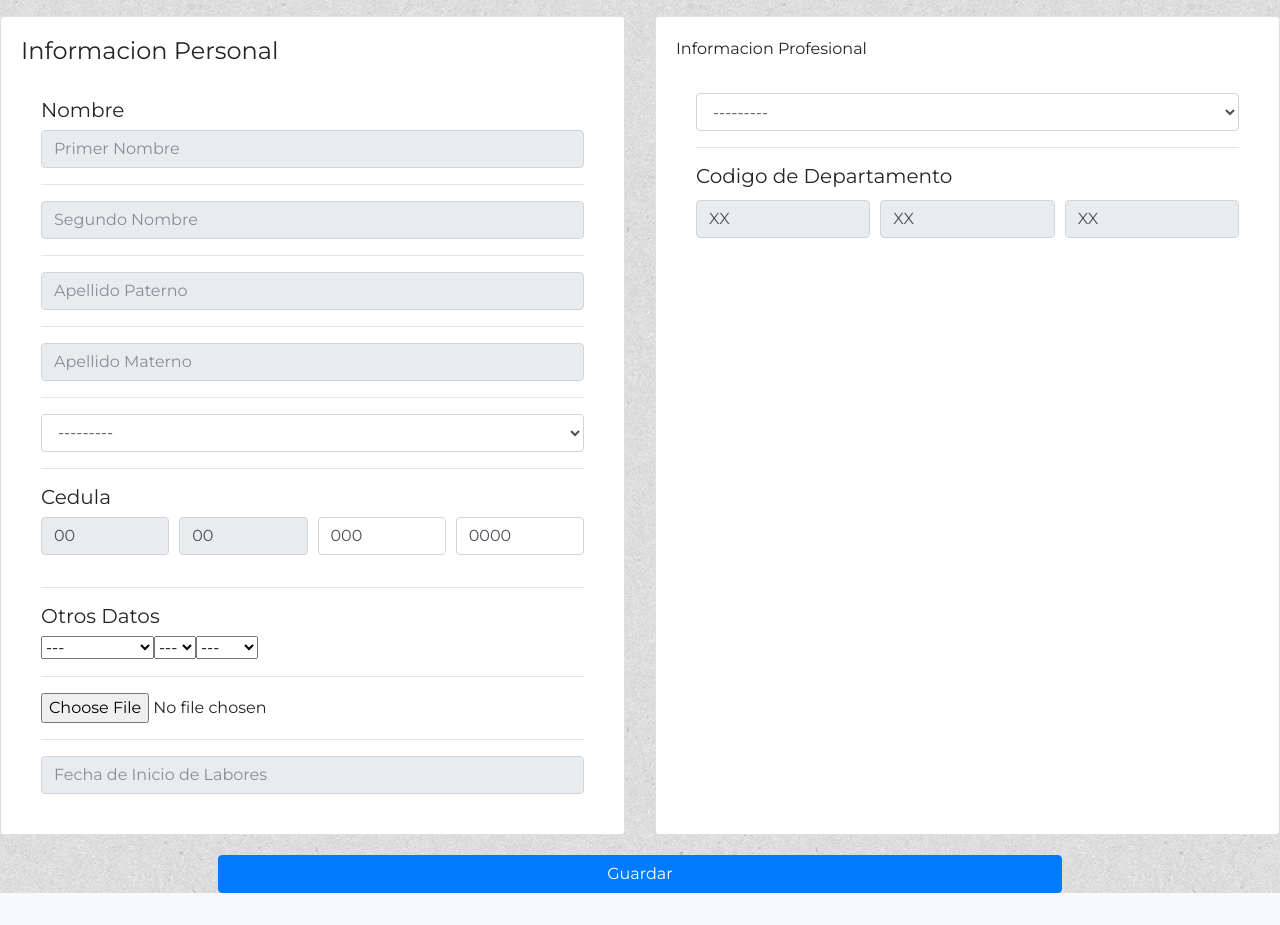
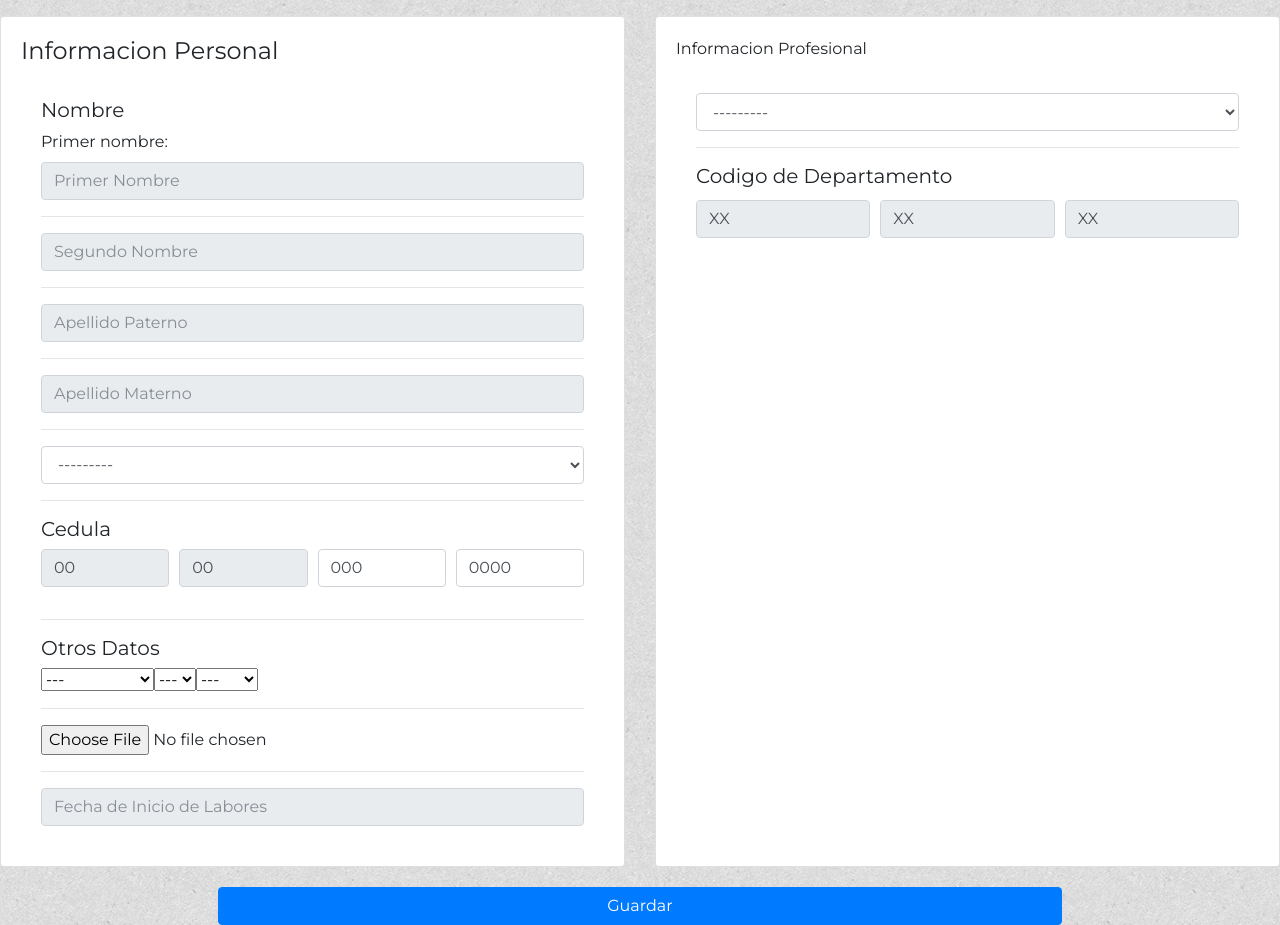
Before and after one commit to jlopez0591/SIGIA, a Django app: page /perfil/editar/ in a window 1280 px wide. Shown: the part 56-981 px from the top of the page. Before the commit the page ends 949 px from the top, so only its background shows below. Run offline with Django 3.2, Linux system fonts and the light colour scheme; the visitor is signed in with stand-in values (Sample User, id 1); data comes from the database, SQL or seed files in the repository; some libraries are stand-ins or nearby versions.

Commit message:
Ajustes a las actividades, dudas con el perfil de usuario.

```diff
--- a/actividades/templates/actividades/ponencia/crear.html
+++ b/actividades/templates/actividades/ponencia/crear.html
@@ -33,7 +33,6 @@
 {#                                </div>#}
 {#                                <hr/>#}
 {#                            {% endfor %}#}
-                        </div>
                         <button type="submit" class="btn btn-block btn-primary">Registrar Ponencia</button>
                     </form>
                 </div>
--- a/actividades/urls.py
+++ b/actividades/urls.py
@@ -29,56 +29,58 @@ urlpatterns = [
 
     # Investigacion
     url(r'^investigacion/crear/$', ActivityCreateView.as_view(model=Investigacion, form_class=InvestigacionForm,
-                                                              template_name='actividades/investigacion_create_form.html'),
+                                                              template_name='actividades/investigacion/crear.html'),
         name='crear-investigacion'),
     url(r'^investigacion/(?P<pk>[0-9]+)/editar/$',
         ActivityUpdateView.as_view(model=Investigacion, form_class=InvestigacionForm), name='actualizar-investigacion'),
 
     # Libro
     url(r'^libro/crear/$',
-        ActivityCreateView.as_view(model=Libro, form_class=LibroForm, template_name='libro/crear.html'),
+        ActivityCreateView.as_view(model=Libro, form_class=LibroForm, template_name='actividades/libro/crear.html'),
         name='crear-libro'),
     url(r'^libro/(?P<pk>[0-9]+)/editar/$', ActivityUpdateView.as_view(model=Libro, form_class=LibroForm),
         name='actualizar-libro'),
 
     # Conferencia
     url(r'^conferencia/crear/$', ActivityCreateView.as_view(model=Conferencia, form_class=ConferenciaForm,
-                                                            template_name='conferencia/crear.html'),
+                                                            template_name='actividades/conferencia/crear.html'),
         name='crear-conferencia'),
     url(r'^conferencia/(?P<pk>[0-9]+)/editar/$',
         ActivityUpdateView.as_view(model=Conferencia, form_class=ConferenciaForm), name='actualizar-conferencia'),
 
     # Ponencia
     url(r'^ponencia/crear/$',
-        ActivityCreateView.as_view(model=Ponencia, form_class=PonenciaForm, template_name='ponencia/crear.html'),
+        ActivityCreateView.as_view(model=Ponencia, form_class=PonenciaForm,
+                                   template_name='actividades/ponencia/crear.html'),
         name='crear-ponencia'),
     url(r'^ponencia/(?P<pk>[0-9]+)/editar/$', ActivityUpdateView.as_view(model=Ponencia, form_class=PonenciaForm),
         name='actualizar-ponencia'),
 
     # Proyecto
     url(r'^proyecto/crear/$',
-        ActivityCreateView.as_view(model=Proyecto, form_class=ProyectoForm, template_name='proyecto/crear.html'),
+        ActivityCreateView.as_view(model=Proyecto, form_class=ProyectoForm,
+                                   template_name='actividades/proyecto/crear.html'),
         name='crear-proyecto'),
     url(r'^proyecto/(?P<pk>[0-9]+)/editar/$', ActivityUpdateView.as_view(model=Proyecto, form_class=ProyectoForm),
         name='actualizar-proyecto'),
 
     # Premio
     url(r'^premio/crear/$',
-        ActivityCreateView.as_view(model=Premio, form_class=PremioForm, template_name='premio/crear.html'),
+        ActivityCreateView.as_view(model=Premio, form_class=PremioForm, template_name='actividades/premio/crear.html'),
         name='crear-premio'),
     url(r'^premio/(?P<pk>[0-9]+)/editar/$', ActivityUpdateView.as_view(model=Premio, form_class=PremioForm),
         name='actualizar-premio'),
 
     # Idiomas
     url(r'^idioma/crear/$',
-        ActivityCreateView.as_view(model=Idioma, form_class=IdiomaForm, template_name='idioma/crear.html'),
+        ActivityCreateView.as_view(model=Idioma, form_class=IdiomaForm, template_name='actividades/idioma/crear.html'),
         name='crear-idioma'),
     url(r'^idioma/(?P<pk>[0-9]+)/editar/$', ActivityUpdateView.as_view(model=Idioma, form_class=IdiomaForm),
         name='editar-idioma'),
 
     # Titulo
     url(r'^titulo/crear/$',
-        ActivityCreateView.as_view(model=Titulo, form_class=TituloForm, template_name='titulo/crear.html'),
+        ActivityCreateView.as_view(model=Titulo, form_class=TituloForm, template_name='actividades/titulo/crear.html'),
         name='crear-titulo'),
     # url(r'^titulo/(?P<pk>[0-9]+)/editar/$', ActivityCreateView.as_view(model=Titulo, form_class=TituloForm),
     #     name='crear-titulo')
--- a/perfiles/templates/perfiles/editar.html
+++ b/perfiles/templates/perfiles/editar.html
@@ -10,7 +10,8 @@
 
 {% block content %}
     <div class="row">
-        <form method="post">
+        {# TODO: Ver por que no actualiza   #}
+        <form method="post" enctype="multipart/form-data">
             <div class="col-md-12">
 
                 {% csrf_token %}
@@ -22,6 +23,8 @@
                             <div class="card-title"><h4>Informacion Personal</h4></div>
                             <div class="card-body">
                                 <h5>Nombre</h5>
+                                {{ form.primer_nombre.label_tag }}
+                                {{ form.primer_nombre.errors }}
                                 {{ form.primer_nombre }}
                                 <hr/>
                                 {{ form.segundo_nombre }}
--- a/perfiles/views.py
+++ b/perfiles/views.py
@@ -46,7 +46,7 @@ class PerfilPublicoView(DetailView):
 class PerfilUpdateView(UpdateView):
     model = Perfil
     form_class = PerfilForm
-    success_url = reverse_lazy('')
+    success_url = reverse_lazy('perfil:ver')
     template_name = 'perfiles/editar.html'
     context_object_name = 'form'
 
--- a/sigia/urls.py
+++ b/sigia/urls.py
@@ -32,4 +32,6 @@ urlpatterns = [
                   url(r'^login/$', auth_views.login, name='login'),
                   url(r'^logout/$', auth_views.logout, {'next_page': '/'}, name='logout'),
                   url(r'^admin/', admin.site.urls),
-              ] + static(settings.MEDIA_URL, document_root=settings.MEDIA_ROOT)
+              ]
+if settings.DEBUG:
+    urlpatterns = urlpatterns + static(settings.MEDIA_URL, document_root=settings.MEDIA_ROOT)
```
Also changed, not shown: actividades/forms.py (+6 -5 lines), perfiles/templates/perfiles/privado_redux.html (+6 -2 lines).
